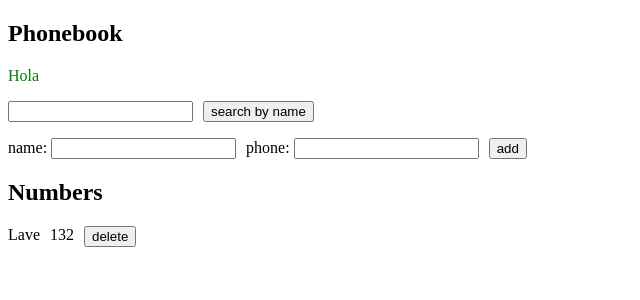
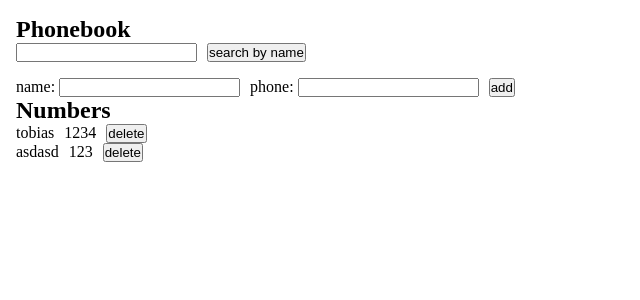
Before and after one commit to irastorzatobias/fso, a React (Create React App) app in the folder part2/phonebook/: page / in a window 1280 px wide. Shown: the top 300 px of the page, without its empty margins (0-640 px from the left). Built offline with nearby package versions, Linux system fonts and the light colour scheme; data requests are answered from the project's data file.

Commit message:
20 dec: finished part 2

```diff
--- a/part2/phonebook/db.json
+++ b/part2/phonebook/db.json
@@ -1,9 +1,14 @@
 {
   "persons": [
     {
-      "name": "Lave",
-      "phone": "132",
+      "name": "tobias",
+      "phone": "1234",
       "id": 1
+    },
+    {
+      "name": "asdasd",
+      "phone": "123",
+      "id": 2
     }
   ]
 }
--- a/part2/phonebook/src/App.js
+++ b/part2/phonebook/src/App.js
@@ -33,11 +33,17 @@ const App = () => {
 
   const postHook = async (person) => {
     await createPerson(person);
+    setNotification({
+      message: `Added ${person.name}`,
+      type: "success",
+    });
+    resetNotification();
   };
 
   const [newName, setNewName] = useState("");
   const [newPhone, setNewPhone] = useState("");
   const [filter, setFilter] = useState("");
+  const [notification, setNotification] = useState({});
 
   const checkName = (name) => {
     return persons.find(
@@ -88,18 +94,46 @@ const App = () => {
   };
 
   const handleDelete = (id) => {
-    deletePerson(id);
+    deletePerson(id).then(() => {
+      setNotification({
+        message: "Deleted",
+        type: "success",
+      });
+      resetNotification();
+    })
+    .catch(() => {
+      setNotification({
+        message: "Information of this person has already been removed from server",
+        type: "error",
+      });
+      resetNotification();
+    });
+
     getHook();
   };
 
   const handlePhoneUpdate = (id, person) => {
     updatePerson(id, person);
+    setNotification({
+      message: `Updated ${person.name}`,
+      type: "success",
+    });
+    resetNotification();
+  };
+
+  const resetNotification = () => {
+    setTimeout(() => {
+      setNotification({});
+    }, 2000)
   };
 
   return (
     <div>
       <h2>Phonebook</h2>
-      <Notification message={'Hola'} notificationType={'success'}/>
+      <Notification
+        message={notification.message}
+        notificationType={notification.type}
+      />
       <Filter handleFilter={handleFilter} />
       <PersonForm
         handleNameChange={handleNameChange}
--- a/part2/phonebook/src/components/Notification/Notification.jsx
+++ b/part2/phonebook/src/components/Notification/Notification.jsx
@@ -1,13 +1,13 @@
 const Notification = ({ message, notificationType }) => {
-  if (message === null) {
-    return null;
+  if (notificationType === "success") {
+    return <p className="notification success">{message}</p>;
   }
 
-  if (notificationType === "success") {
-    return <p className="success">{message}</p>;
+  if (notificationType === "error") {
+    return <div className="notification error">{message}</div>;
   }
 
-  return <div className="error">{message}</div>;
+  return null;
 };
 
 export default Notification;
--- a/part2/phonebook/src/helpers.js
+++ b/part2/phonebook/src/helpers.js
@@ -1,35 +1,22 @@
 import axios from "axios";
+const baseUrl = "http://localhost:3001/persons";
 
 export const getPersons = () => {
-  return axios
-    .get("http://localhost:3001/persons")
-    .then((response) => response.data)
-    .catch((e) => console.log(e));
+  const request = axios.get(baseUrl);
+  return request.then((response) => response.data);
 };
 
 export const createPerson = (person) => {
-    return axios
-        .post('http://localhost:3001/persons', {
-            name: person.name,
-            phone: person.phone
-        })
-        .then((response) => response)
-        .catch((e) => console.log(e))
-}
+  const request = axios.post(baseUrl, person);
+  return request.then((response) => response.data);
+};
 
 export const deletePerson = (id) => {
-    return axios
-    .delete(`http://localhost:3001/persons/${id}`)
-    .then((response => response))
-    .catch((e) => console.log(e))
-}
+  const request = axios.delete(`${baseUrl}/${id}`);
+  return request.then((response) => response.data);
+};
 
 export const updatePerson = (id, person) => {
-    return axios
-    .put(`http://localhost:3001/persons/${id}`, {
-        name: person.name,
-        phone: person.phone
-        })
-    .then((response => response))
-    .catch((e) => console.log(e))
-}
+  const request = axios.put(`${baseUrl}/${id}`, person);
+  return request.then((response) => response.data);
+};
--- a/part2/phonebook/src/index.css
+++ b/part2/phonebook/src/index.css
@@ -1,8 +1,27 @@
+* {
+    box-sizing: border-box;
+    margin: 0;
+    padding: 0;
+}
+
+body {
+    padding: 1rem;
+}
+
+.notification {
+    display: inline-block;
+    border-radius: 25px;
+    font-weight: bold;
+    padding: 10px;
+    margin-bottom: 1rem;
+}
+
 .success {
-    color: green;
-
+  color: green;
+  border: 3px solid green;
 }
 
 .error {
-    color: red;
+  color: red;
+  border: 3px solid red;
 }
```
